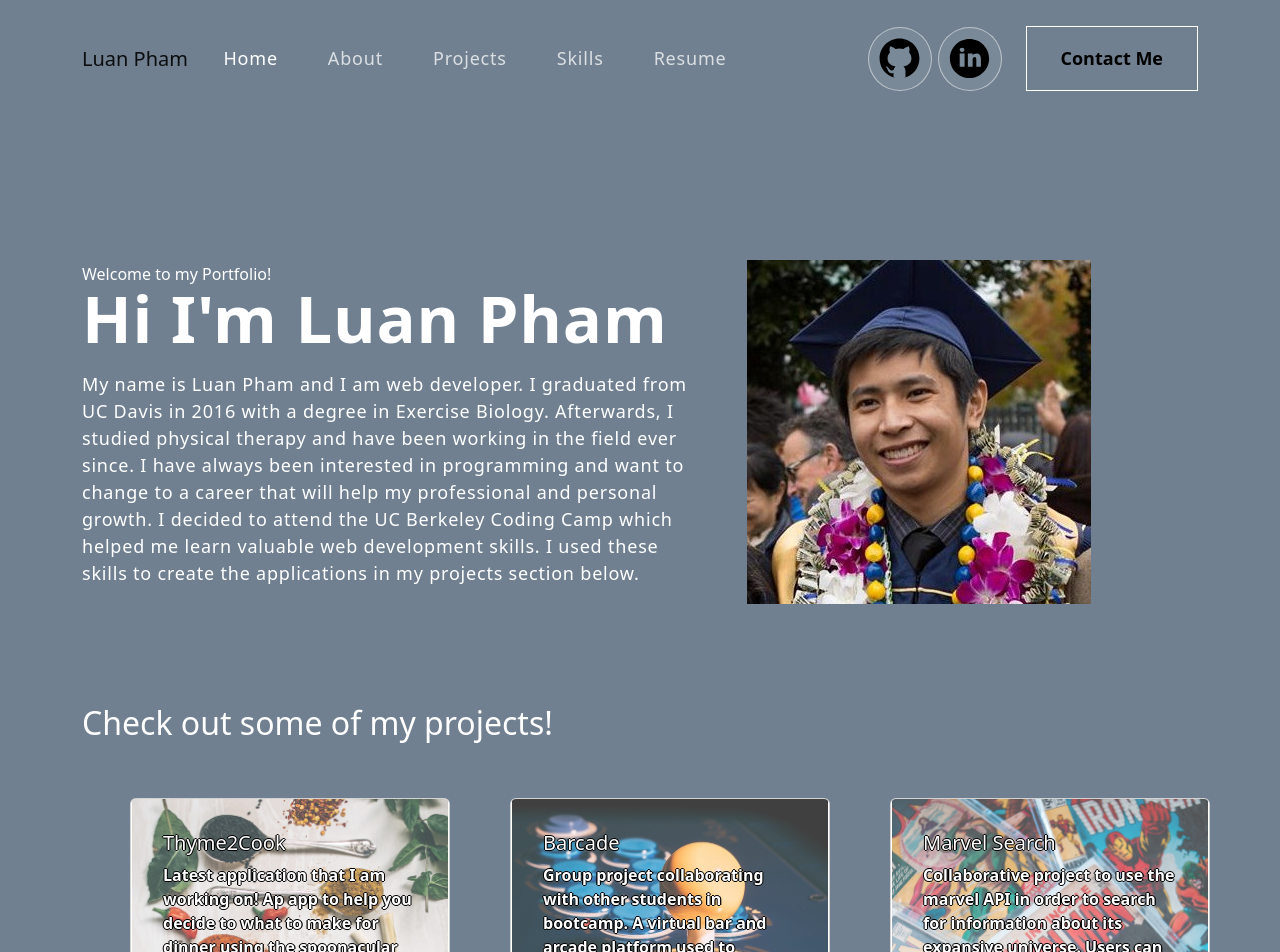
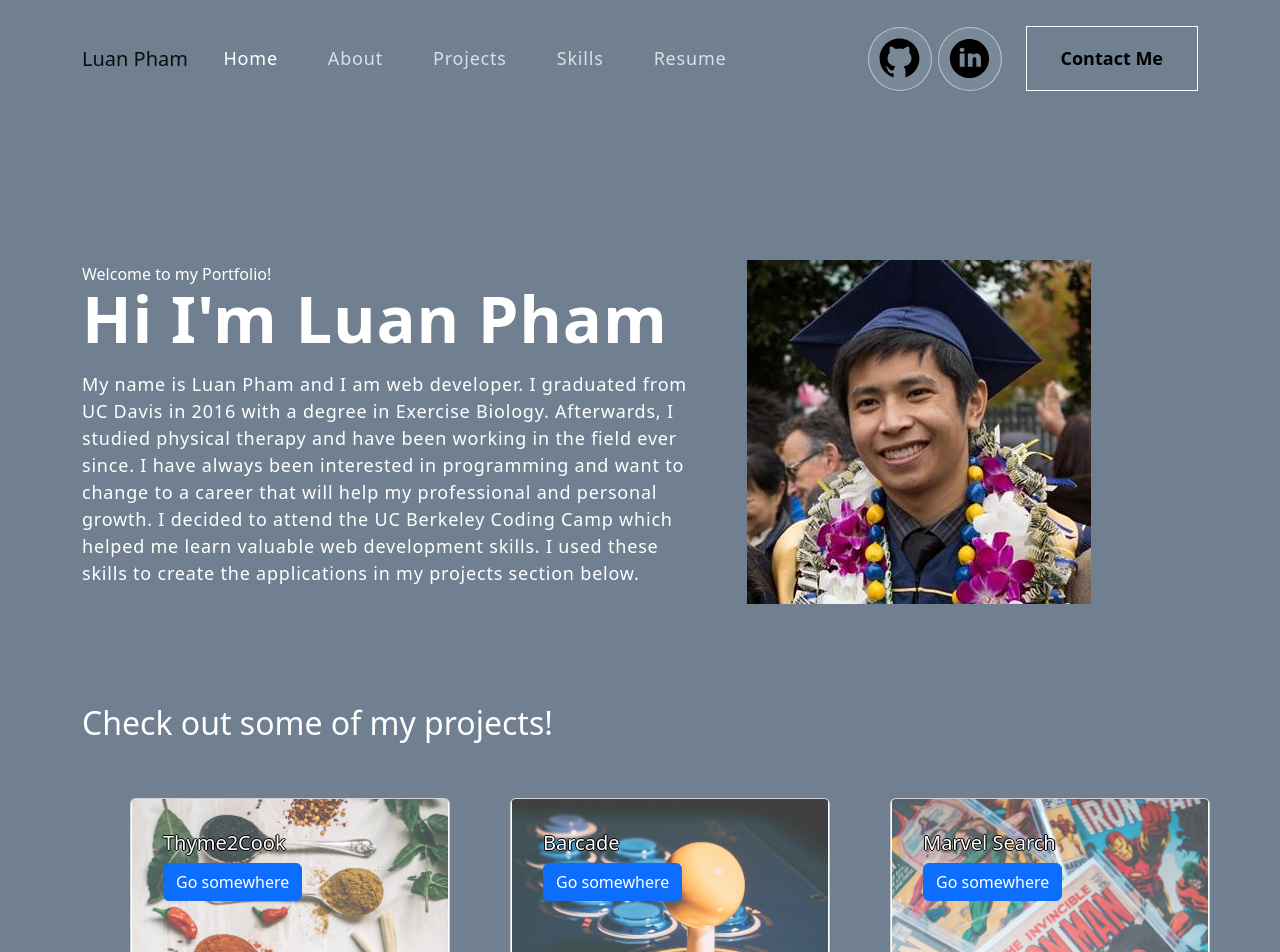
Before and after one commit to Luan-Pham/LP-Portfolio, a React (Create React App) app: page / in a window 1280 px wide. Shown: the top 952 px of the page. Built offline with nearby package versions, Linux system fonts and the light colour scheme.

Commit message:
added description only on hover

```diff
--- a/src/components/Projects.js
+++ b/src/components/Projects.js
@@ -5,7 +5,7 @@ import Arcade from '../assets/Arcade.jpg';
 import Marvel from '../assets/Marvel.jpg';
 
 function Projects() {
-  const [hover, setHover] = useState();
+  const [hover, setHover] = useState(false);
 
   const projects = [
     {
@@ -62,9 +62,13 @@ function Projects() {
             >
               <Card.Img src={project.picture} className="cardPictures" />
               <Card.ImgOverlay>
-                <Card.Body className="card-text">
-                  <Card.Title>{project.title}</Card.Title>
-                  <Card.Text>{project.description}</Card.Text>
+                <Card.Body
+                  className="card-text"
+                  onMouseEnter={() => setHover(true)}
+                  onMouseLeave={() => setHover(false)}
+                >
+                  {!hover && <Card.Title>{project.title}</Card.Title>}
+                  {hover && <Card.Text>{project.description}</Card.Text>}
                   <Button variant="primary">Go somewhere</Button>
                 </Card.Body>
               </Card.ImgOverlay>
```
